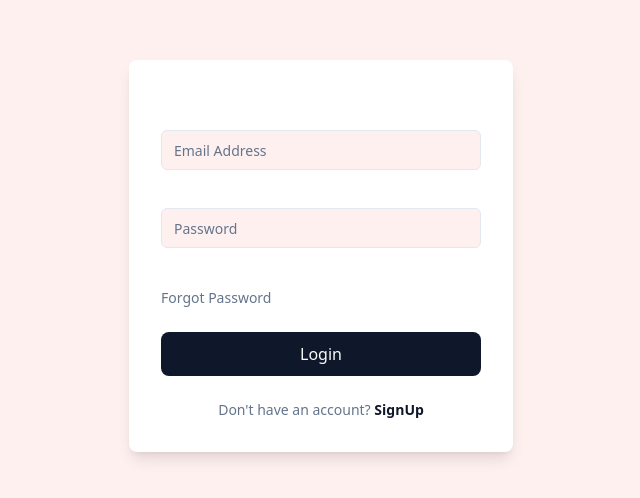
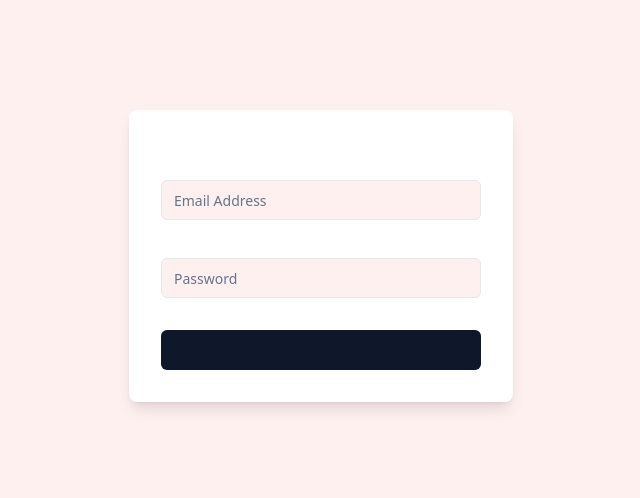
Before and after one commit to SadiqNaizam/mlo-a774-1389, a React (Vite) app: page / in a window 1280 px wide. Shown: the part 144-642 px from the top of the page, without its empty margins (319-959 px from the left). Built offline with nearby package versions, Linux system fonts and the light colour scheme.

Commit message:
Updated code files via regeneration: FormActions.tsx

```diff
--- a/src/components/Auth/FormActions.tsx
+++ b/src/components/Auth/FormActions.tsx
@@ -1,30 +1,16 @@
 import React from 'react';
-import { Button } from '@/components/ui/button';
+import { Button } from '../ui/button';
 
-const FormActions: React.FC = () => {
+interface FormActionsProps {
+  primaryActionText: string;
+  onPrimaryAction: (event: React.MouseEvent<HTMLButtonElement>) => void;
+}
+
+const FormActions: React.FC<FormActionsProps> = ({ primaryActionText, onPrimaryAction }) => {
   return (
-    <div className="w-full flex flex-col pt-2">
-      <a
-        href="#"
-        className="text-sm text-muted-foreground hover:text-primary transition-colors self-start"
-      >
-        Forgot Password
-      </a>
-
-      <Button
-        type="submit"
-        className="w-full rounded-lg h-11 text-base font-medium mt-6"
-      >
-        Login
-      </Button>
-
-      <p className="text-sm text-center text-muted-foreground mt-6">
-        Don't have an account?{' '}
-        <a href="#" className="font-semibold text-primary hover:underline">
-          SignUp
-        </a>
-      </p>
-    </div>
+    <Button type="submit" className="w-full" onClick={onPrimaryAction}>
+      {primaryActionText}
+    </Button>
   );
 };
 
```
